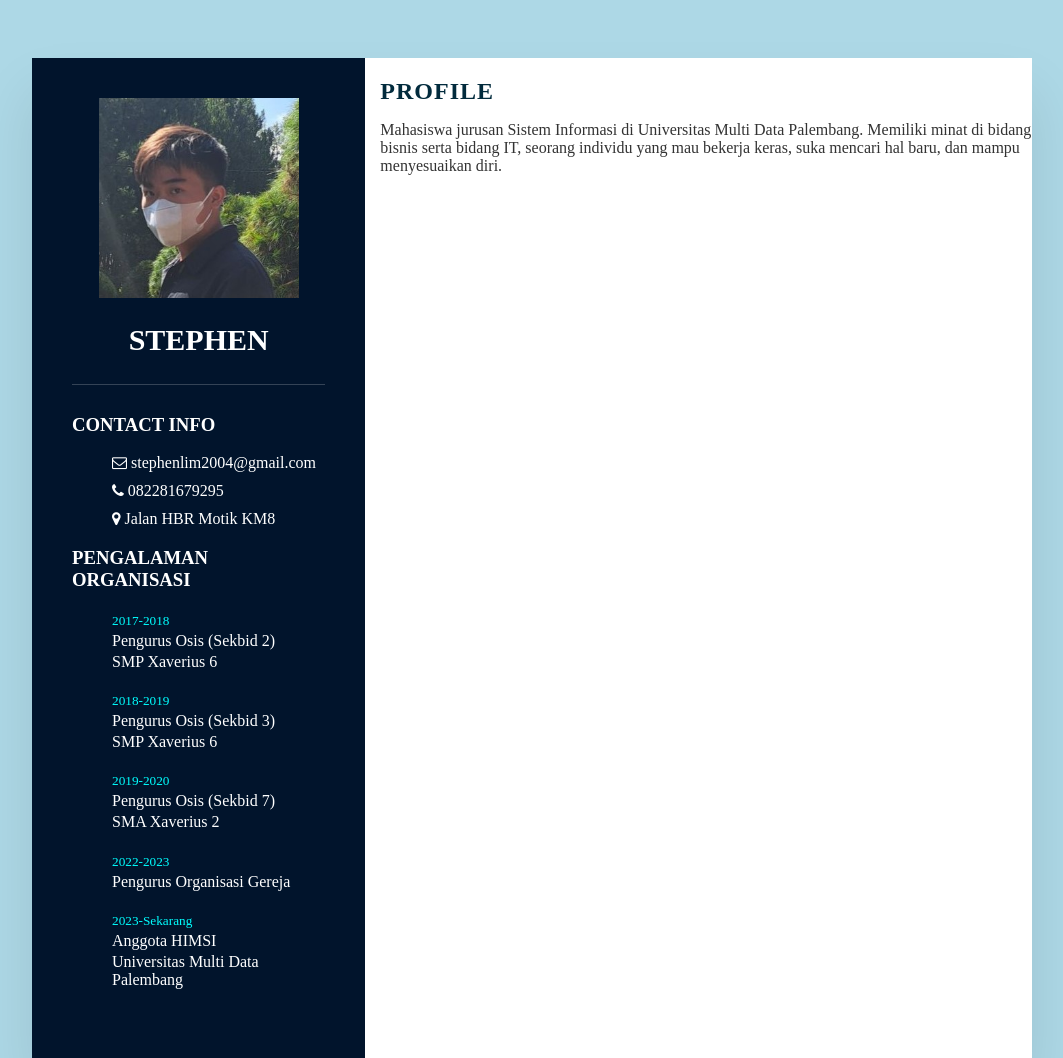
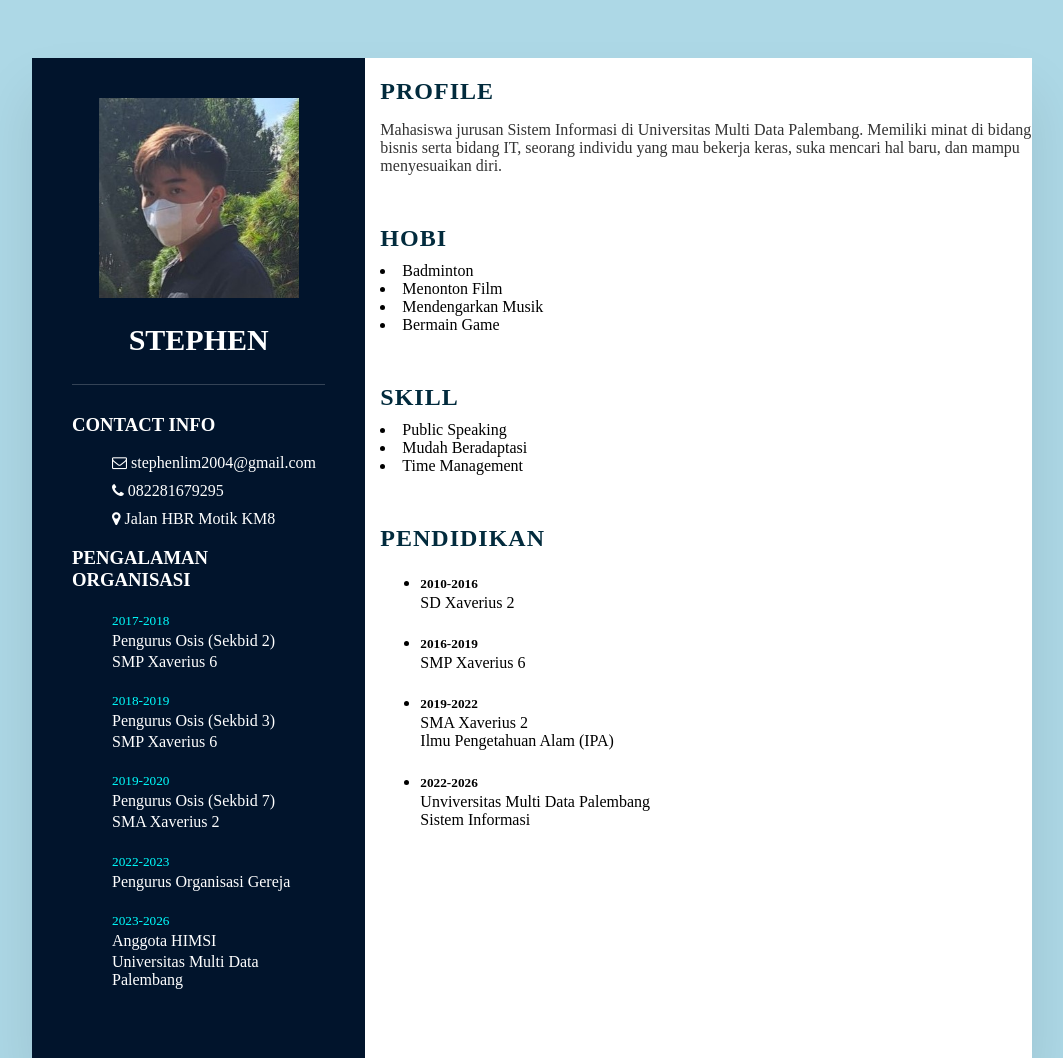
Before and after one commit to Web-Programming/web-dinamis-paw1-stepheniew, a plain HTML site: page index.html in a window 1280 px wide. Shown: the top 1058 px of the page, without its empty margins (108-1171 px from the left). Drawn offline with Linux system fonts and the light colour scheme.

Commit message:
update cv

```diff
--- a/css/style.css
+++ b/css/style.css
@@ -140,3 +140,38 @@ p
     color:#333;
 
 }
+.Pendidikan
+{
+    padding-left: 15px;
+    margin-bottom: 50px;
+}
+.title3
+{
+    color:#022b3d;
+    text-transform: uppercase;
+    letter-spacing: 1px;
+    margin-bottom: 10px;
+}
+.Pendidikan ul li
+{
+    text-align: left;
+}
+.Pendidikan li
+{
+    margin-bottom: 15px;
+}
+
+.Pendidikan h4
+{
+    font-weight: 300;
+    margin-top: 0px;
+    margin-bottom:0px;
+}
+.Pendidikan h5
+{
+    margin-bottom:2px;
+}
+.Pendidikan h4
+{
+    margin-top :0px;
+}
--- a/index.html
+++ b/index.html
@@ -59,7 +59,7 @@
                         <h4>Pengurus Organisasi Gereja</h4>
                     </li>
                     <li>
-                        <h5>2023-Sekarang</h5>
+                        <h5>2023-2026</h5>
                         <h4>Anggota HIMSI</h4>
                         <h4>Universitas Multi Data Palembang</h4>
                     </li>
@@ -78,6 +78,59 @@
                     menyesuaikan diri.
                 </p>
             </div>
+            <div class="about">
+                <h2 class="title2">Hobi</h2>
+                    <lu>
+                        <li>
+                            <span>Badminton</span>
+                        </li>
+                        <li>
+                            <span>Menonton Film</span>
+                        </li>
+                        <li>
+                            <span>Mendengarkan Musik</span>
+                        </li>
+                        <li>
+                            <span>Bermain Game</span>
+                        </li>
+                    </lu>
+                </div>
+                <div class="about">
+                    <h2 class="title2">Skill</h2>
+                    <lu>
+                        <li>
+                            <span>Public Speaking</span>
+                        </li>
+                        <li>
+                            <span>Mudah Beradaptasi</span>
+                        </li>
+                        <li>
+                            <span>Time Management</span>
+                        </li>
+                    </lu>
+                </div>
+                <div class="Pendidikan">
+                    <h2 class="title3">Pendidikan</h2>
+                    <ul>
+                        <li>
+                          <h5>2010-2016</h5>
+                          <h4>SD Xaverius 2</h4>
+                        </li>
+                        <li>
+                            <h5>2016-2019</h5>
+                            <h4>SMP Xaverius 6</h4>
+                        </li>
+                        <li>
+                            <h5>2019-2022</h5>
+                            <h4>SMA Xaverius 2</h4>
+                            <h4>Ilmu Pengetahuan Alam (IPA)</h4>
+                        </li>
+                        <li>
+                            <h5>2022-2026</h5>
+                            <h4>Unviversitas Multi Data Palembang </h4>
+                            <h4>Sistem Informasi</h4>
+                    </ul>
+            </div>
         </div>
 </body>
 </html>
```
